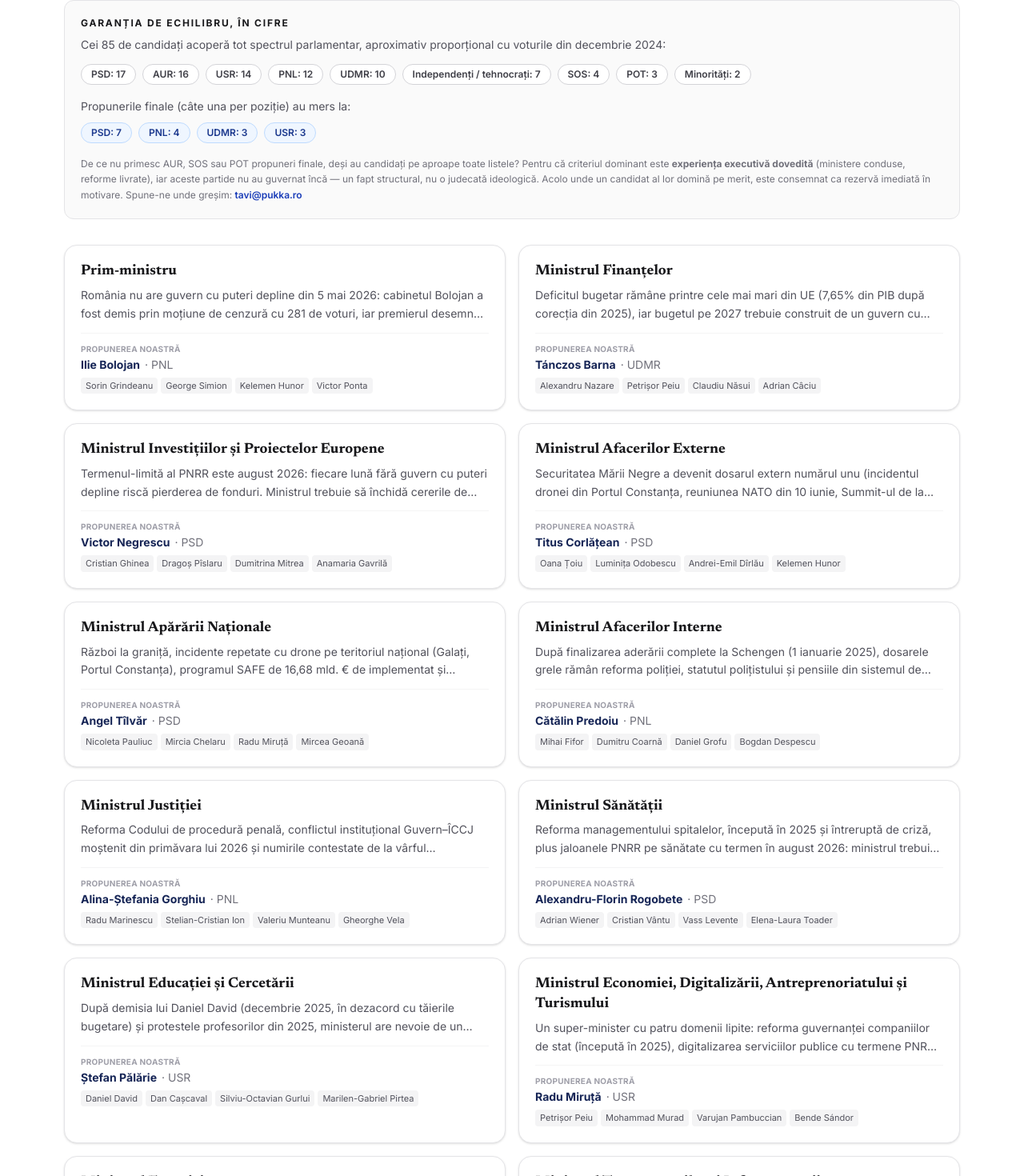
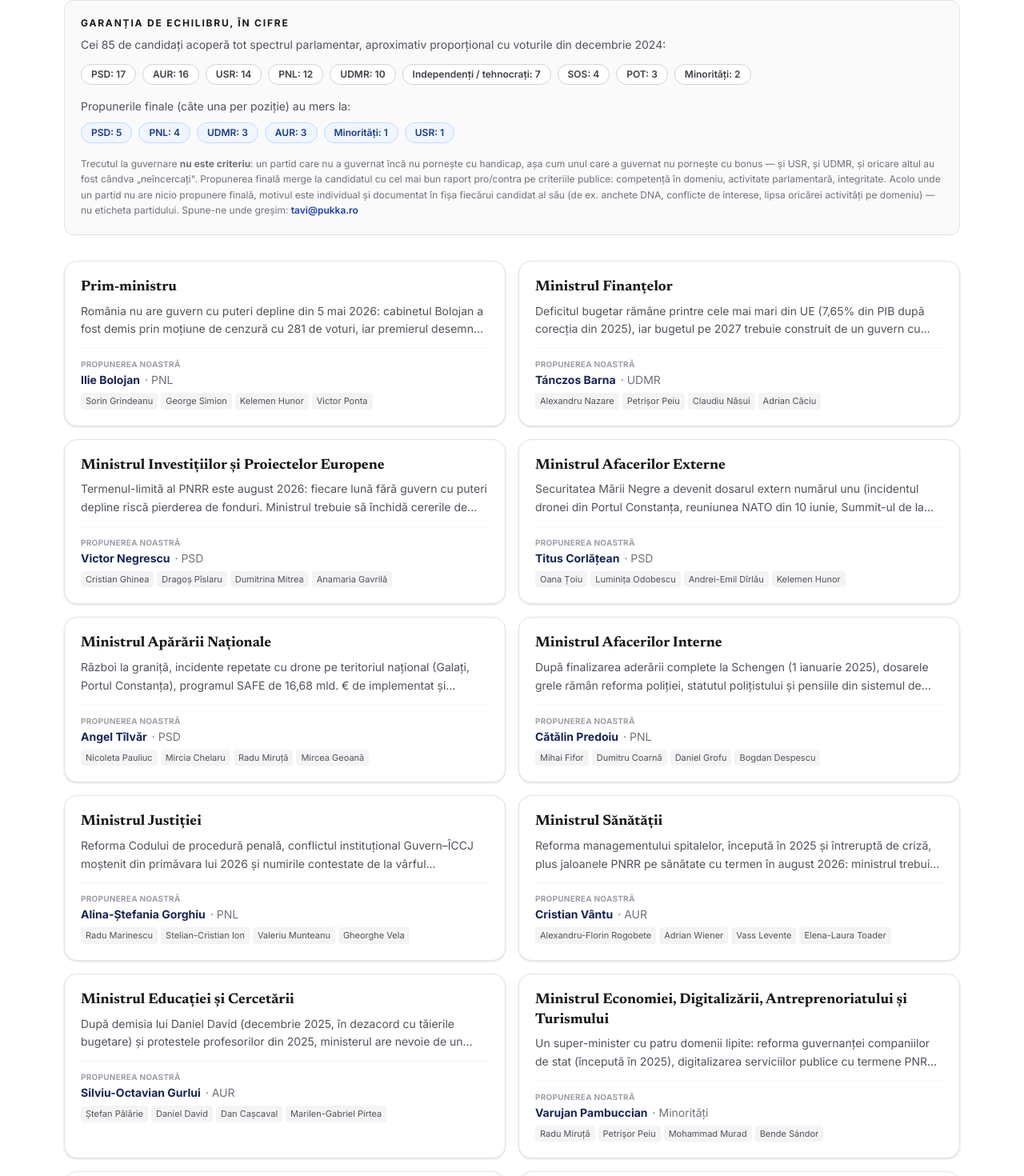
Before and after one commit to mandificator/guvernaire, a Next.js app: page /guvern in a window 1280 px wide. Shown: the part 432-1902 px from the top of the page at 80% size. Built offline with nearby package versions, Linux system fonts and the light colour scheme.

Commit message:
Guvern: propunerile finale strict pe raportul pro/contra — trecutul la guvernare nu mai e criteriu (Vantu/AUR la Sanatate, Gurlui/AUR la Educatie, Maties/AUR la Agricultura, Pambuccian/minoritati la Economie)

```diff
--- a/app/guvern/page.tsx
+++ b/app/guvern/page.tsx
@@ -63,11 +63,14 @@
           ))}
         </div>
         <p className="mt-4 text-xs leading-relaxed text-zinc-500">
-          De ce nu primesc AUR, SOS sau POT propuneri finale, deși au candidați pe aproape toate
-          listele? Pentru că criteriul dominant este <strong>experiența executivă dovedită</strong>{" "}
-          (ministere conduse, reforme livrate), iar aceste partide nu au guvernat încă — un fapt
-          structural, nu o judecată ideologică. Acolo unde un candidat al lor domină pe merit,
-          este consemnat ca rezervă imediată în motivare. Spune-ne unde greșim:{" "}
+          Trecutul la guvernare <strong>nu este criteriu</strong>: un partid care nu a guvernat
+          încă nu pornește cu handicap, așa cum unul care a guvernat nu pornește cu bonus — și
+          USR, și UDMR, și oricare altul au fost cândva „neîncercați". Propunerea finală merge
+          la candidatul cu cel mai bun raport pro/contra pe criteriile publice: competență în
+          domeniu, activitate parlamentară, integritate. Acolo unde un partid nu are nicio
+          propunere finală, motivul este individual și documentat în fișa fiecărui candidat al
+          său (de ex. anchete DNA, conflicte de interese, lipsa oricărei activități pe domeniu)
+          — nu eticheta partidului. Spune-ne unde greșim:{" "}
           <a href="mailto:tavi@pukka.ro" className="font-semibold text-blue-800 hover:underline">
             tavi@pukka.ro
           </a>
--- a/data/guvern.ts
+++ b/data/guvern.ts
@@ -931,7 +931,7 @@
     propunere: {
       nume: "Angel Tîlvăr",
       motivare:
-        "Este parlamentar în funcție (criteriul principal) și singurul dintre candidații-parlamentari cu experiență executivă recentă și completă la MApN: doi ani și jumătate de mandat în plin război la granița României, perioada lansării programului F-35 și a creșterii bugetului apărării, plus președinția Comisiei pentru democrație și securitate din AP NATO. Geoană îl depășește ca anvergură internațională, dar nu este parlamentar, iar lista parlamentară pe apărare nu este slabă.",
+        "Este parlamentar în funcție (criteriul principal) și singurul dintre candidații-parlamentari cu experiență executivă recentă și completă la MApN: doi ani și jumătate de mandat în plin război la granița României, perioada lansării programului F-35 și a creșterii bugetului apărării, plus președinția Comisiei pentru democrație și securitate din AP NATO. Geoană îl depășește ca anvergură internațională, dar nu este parlamentar. Chelaru (AUR) are cea mai înaltă carieră militară din listă și a fost cântărit serios, dar expertiza sa operațională s-a încheiat în 2000, iar pozițiile sale contra programului SAFE — pe care guvernul paralel l-a susținut pe fond — ar pune ministrul în contradicție cu propria linie de apărare.",
     },
   },
   {
@@ -1461,9 +1461,9 @@
       },
     ],
     propunere: {
-      nume: "Alexandru-Florin Rogobete",
+      nume: "Cristian Vântu",
       motivare:
-        "Cumulează unic în listă mandatul de parlamentar ales, președinția comisiei de specialitate și conducerea efectivă a ministerului în 2025–2026, cu o reformă a managementului spitalelor începută și nefinalizată, plus cea mai bună rată de promulgare a inițiativelor proprii (7 din 12). Demisia sa din aprilie 2026 a fost motivată politic, nu prin eșec administrativ, iar readucerea sa ar permite continuarea reformelor întrerupte de criză.",
+        "Medic practician cu 12 ani într-un sistem de sănătate vest-european (NHS) și experiență de evaluator al calității actului medical (General Medical Council), vicepreședinte al comisiei de specialitate a Senatului, cu agendă concretă și verificabilă pe digitalizarea medicinei de familie — cel mai bun raport pro/contra din listă. Pozițiile anti-vaccinare ale partidului său sunt notate la contra, dar evaluăm omul, nu eticheta. Rogobete rămâne rezerva imediată: cunoaște dosarele PNRR la zi, însă plecarea la ordin de partid și rezidențiatul suspendat cântăresc.",
     },
   },
   {
@@ -1646,9 +1646,9 @@
       },
     ],
     propunere: {
-      nume: "Ștefan Pălărie",
+      nume: "Silviu-Octavian Gurlui",
       motivare:
-        "Îndeplinește integral criteriul prioritar (parlamentar în funcție), conduce comisia de specialitate a Senatului și are întreaga carieră dedicată educației, fără controverse de integritate — spre deosebire de Pirtea (suspiciuni de plagiat, activitate parlamentară minimă) sau David (neparlamentar, demisionat în criză). Lipsa experienței executive este compensată de poziția actuală de conducere legislativă pe domeniu și de profilul de integritate necesar reconstruirii încrederii după protestele din 2025.",
+        "Portofoliul include explicit Cercetarea, iar Gurlui este singurul candidat cu carieră științifică internațională activă (profesor dr. habil., laborator unic în țară) și cel mai activ parlamentar din întreaga rubrică: 140 de întrebări și interpelări și funcții în birourile ambelor comisii relevante. Eficiența legislativă scăzută și lipsa experienței de management sunt notate la contra, dar pe ansamblul criteriilor — competență de domeniu plus activitate — devansează. Pălărie (USR), președintele comisiei din Senat, cu profil de integritate impecabil, este rezerva imediată.",
     },
   },
   {
@@ -1819,9 +1819,9 @@
       },
     ],
     propunere: {
-      nume: "Radu Miruță",
+      nume: "Varujan Pambuccian",
       motivare:
-        "Este singurul candidat care a condus deja acest minister exact în formula actuală (economie + digitalizare + antreprenoriat + turism) și a pornit reforma guvernanței companiilor de stat, deci poate relua dosarele fără perioadă de acomodare. Alternativa Peiu, deși academic mai solidă, este blocată de conflictul de interese bursier documentat și de rolul său partizan în declanșarea crizei politice.",
+        "La un minister care are digitalizarea în titulatură, Pambuccian este autorul legilor fondatoare ale domeniului (semnătura electronică, comerțul electronic, notariatul electronic) și are profil tehnic real, cu opt mandate de activitate legislativă verificabilă și apartenență la grupul minorităților — echidistant prin construcție. Lipsa experienței executive e notată la contra, dar niciun contracandidat nu o compensează decisiv: mandatul lui Miruță (rezerva imediată) a durat doar șase luni, iar Peiu e blocat de conflictul de interese bursier documentat.",
     },
   },
   {
@@ -2362,9 +2362,9 @@
       },
     ],
     propunere: {
-      nume: "Florin-Ionuț Barbu",
+      nume: "Călin-Gheorghe Matieș",
       motivare:
-        "Pe criteriile stabilite — competență dovedită pe portofoliu, activitate verificabilă și notorietate — Barbu domină lista: aproape trei ani de mandat efectiv la MADR sub două guverne de culori diferite, expertiză tehnică în irigații (ANIF) și 5 legi promulgate în legislatura curentă. Acuzațiile de presă privind perioada ANIF rămân nevalidate judiciar și sunt notate transparent la contra; demisia sa din aprilie 2026 a fost un act politic de partid, nu o sancțiune pentru performanță. Rezervă imediată pe criterii de echidistanță: Călin Matieș (AUR).",
+        "Matieș este singurul candidat care trăiește efectiv din lanțul agroalimentar — producător cu fabrică și exploatații, președintele federației producătorilor tradiționali — și are activitate parlamentară susținută: vicepreședinte al comisiei de specialitate, 83 de inițiative legislative, prezență constantă în plen. Traseismul PSD→AUR și potențialul conflict de interese sunt notate transparent la contra, dar nu ating gravitatea acuzațiilor documentate de presă care grevează perioada ANIF a lui Barbu — rezerva imediată, cu cea mai lungă experiență executivă pe portofoliu.",
     },
   },
   {
```
